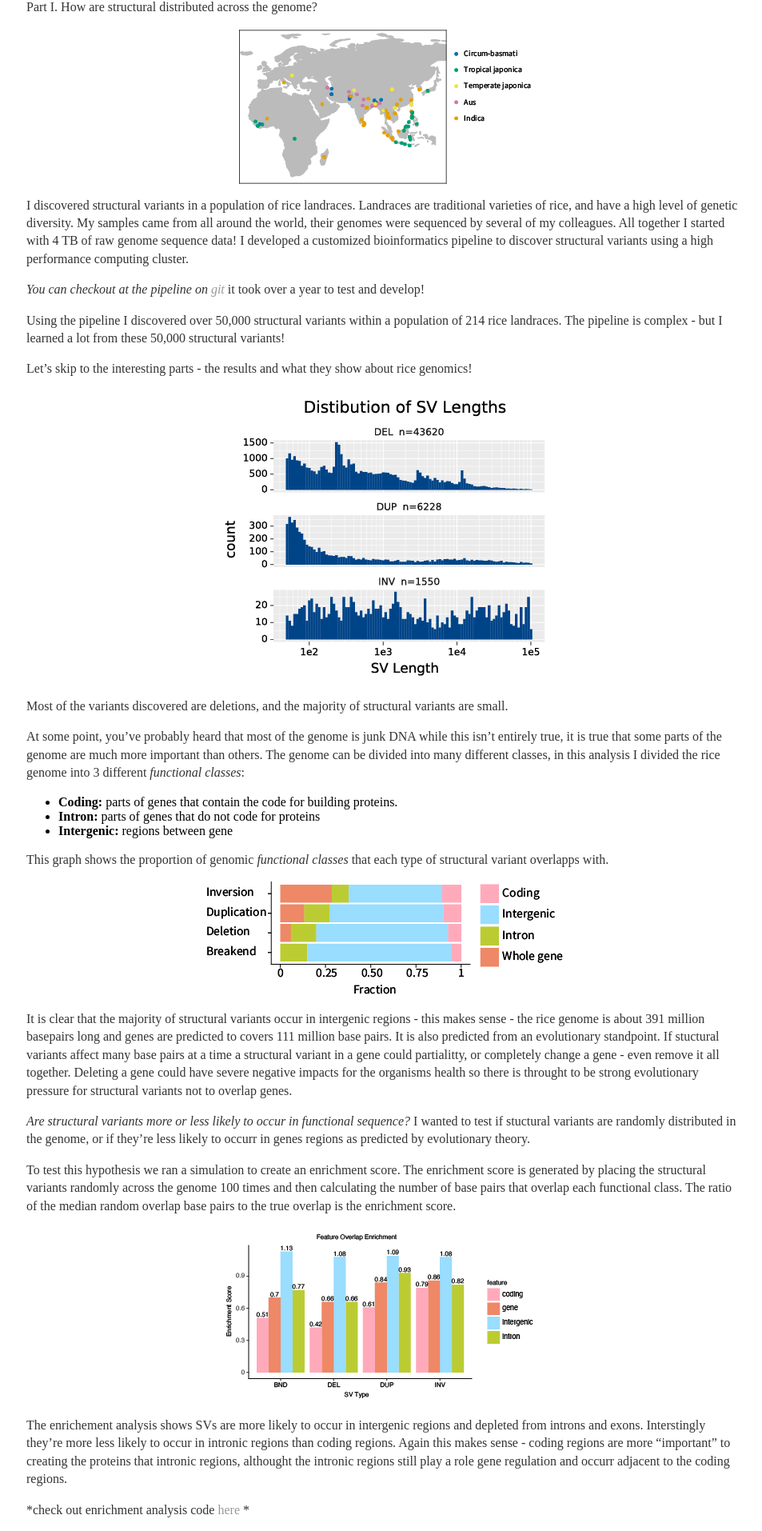
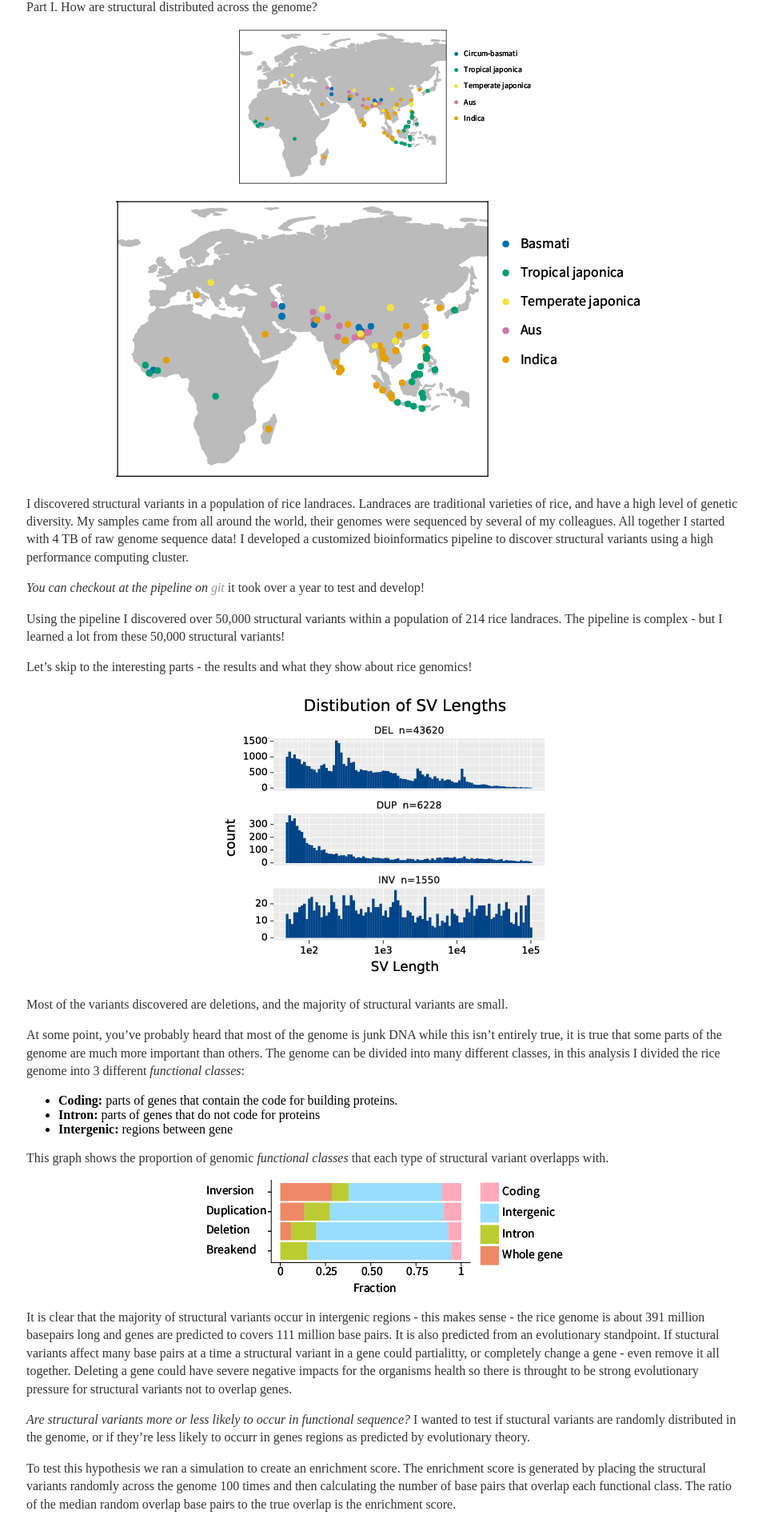
Before and after one commit to zlye/Blog, a Jekyll site: the page built from _posts/2023-11-06-Analysis-of-Structural-Variation-Part1.md, in a window 1280 px wide. Shown: the part 1721-3635 px from the top of the page at 80% size, without its empty margins (159-1112 px from the left). Built offline with Jekyll 4.4.1, drawn with Linux system fonts in a browser that asks for light colours.

Commit message:
Update 2023-11-06-Analysis-of-Structural-Variation-Part1.md
qual test

```diff
--- a/_posts/2023-11-06-Analysis-of-Structural-Variation-Part1.md
+++ b/_posts/2023-11-06-Analysis-of-Structural-Variation-Part1.md
@@ -22,6 +22,8 @@ These are two key questions I answered through my research:
 Part I. How are structural distributed across the genome?
 
 ![Geographic origin of study samples]({{ site.baseurl }}/assets/images/mapPost.png "an image title"){:style="display:block; margin-left:auto; margin-right:auto"}
+
+![Geographic origin of study samples]({{ site.baseurl }}/assets/images/map_screenArtboard 1@1.5x.png "an image title"){:style="display:block; margin-left:auto; margin-right:auto"}
 
 I discovered structural variants in a population of rice landraces. Landraces are traditional varieties of rice, and have a high level of genetic diversity. My samples came from all around the world, their genomes were sequenced by several of my colleagues. All together I started with 4 TB of raw genome sequence data! I developed a customized bioinformatics pipeline to discover structural variants using a high performance computing cluster.
 
```
